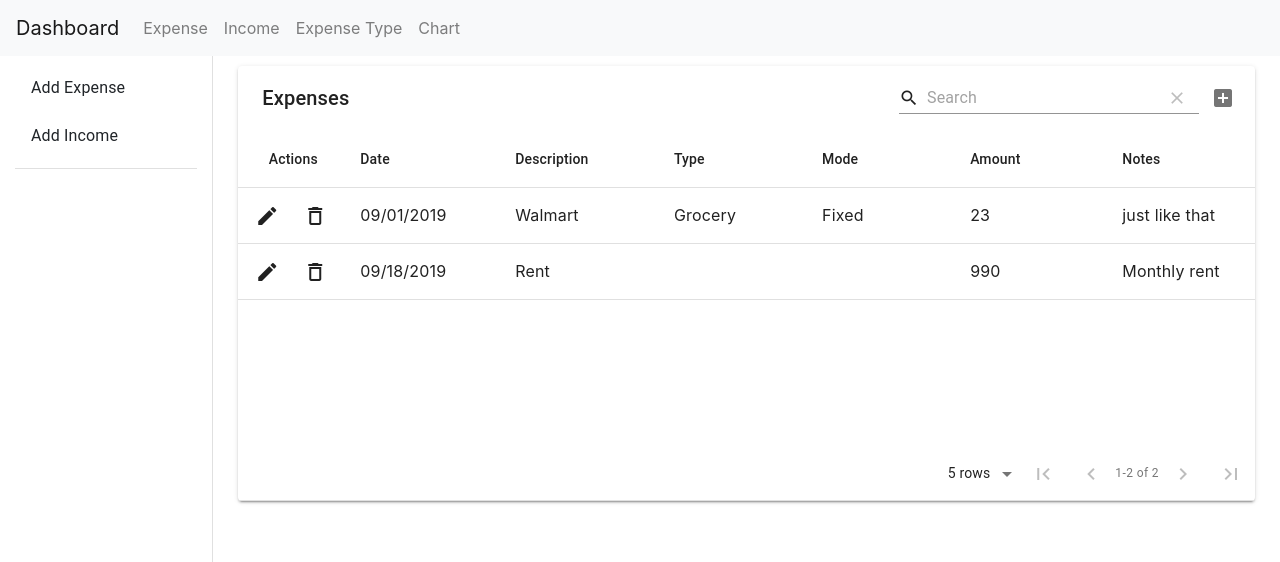
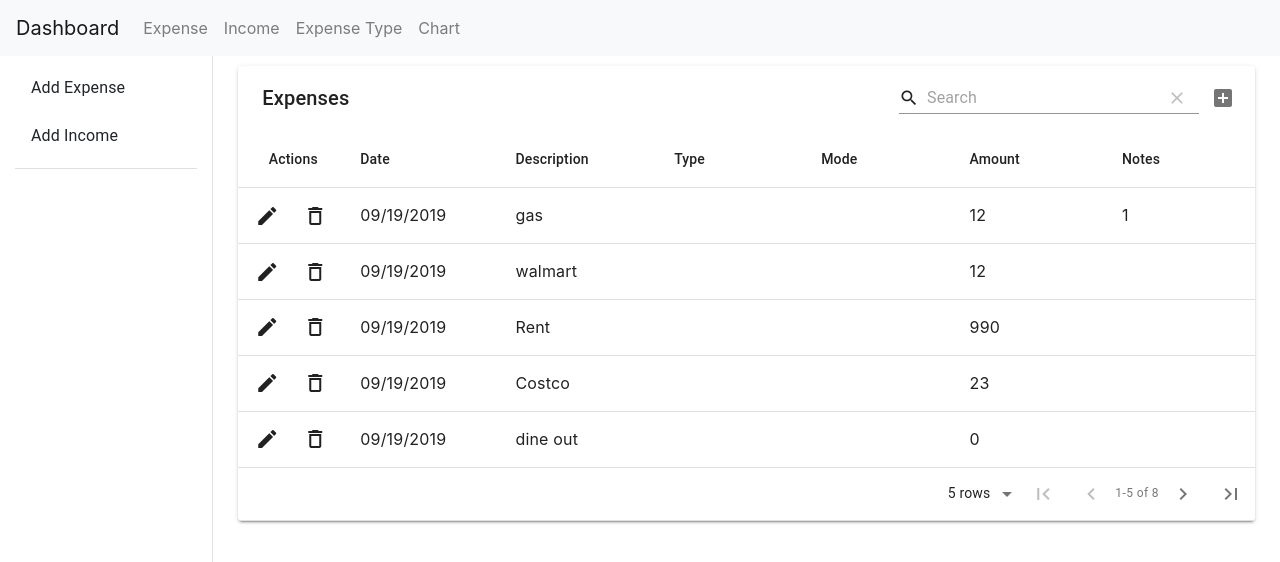
Before and after one commit to dharanimanickavasagam/expense_tracker, a React (Create React App) app: page / in a window 1280 px wide. Shown: the top 562 px of the page. Built offline with nearby package versions, Linux system fonts and the light colour scheme; data requests are answered from the project's data file.

Commit message:
adding charts

```diff
--- a/api/db.json
+++ b/api/db.json
@@ -19,29 +19,85 @@
       "name": "Grocery",
       "need": "Primary",
       "id": 4
+    },
+    {
+      "name": "Car",
+      "need": "Secondary",
+      "id": 5
     }
   ],
   "expenses": [
     {
-      "date": "09/01/2019",
-      "description": "Walmart ",
-      "type": "3",
-      "mode": "0",
-      "amount": "23",
-      "notes": "just like that",
-      "tableData": {
-        "id": 0
-      },
-      "id": 1
+      "date": "09/19/2019",
+      "description": "gas ",
+      "type": "Water",
+      "mode": "Variable",
+      "amount": "12",
+      "notes": "1",
+      "id": 3
     },
     {
-      "date": "09/18/2019",
+      "date": "09/19/2019",
+      "description": "walmart ",
+      "type": "Grocery",
+      "mode": "Variable",
+      "amount": "12",
+      "notes": "",
+      "id": 4
+    },
+    {
+      "date": "09/19/2019",
       "description": "Rent",
       "type": "Shelter",
       "mode": "Fixed",
       "amount": "990",
-      "notes": "Monthly rent ",
-      "id": 2
+      "notes": "",
+      "id": 5
+    },
+    {
+      "date": "09/19/2019",
+      "description": "Costco",
+      "type": "Grocery",
+      "mode": "Variable",
+      "amount": "23",
+      "notes": "",
+      "id": 6
+    },
+    {
+      "date": "09/19/2019",
+      "description": "dine out ",
+      "type": "Food",
+      "mode": "Fixed",
+      "amount": 0,
+      "notes": "",
+      "id": 7
+    },
+    {
+      "date": "09/19/2019",
+      "description": "water ",
+      "type": "Water",
+      "mode": "Fixed",
+      "amount": "34",
+      "notes": "",
+      "id": 8
+    },
+    {
+      "date": "09/19/2019",
+      "description": "ws",
+      "type": "Food",
+      "mode": "Fixed",
+      "amount": 0,
+      "notes": "",
+      "id": 9
+    },
+    {
+      "date": "09/19/2019",
+      "description": "Gasoline ",
+      "type": "Car",
+      "mode": "Fixed",
+      "amount": 0,
+      "notes": "",
+      "id": 10
     }
   ]
 }
--- a/package.json
+++ b/package.json
@@ -14,7 +14,6 @@
         "enzyme-adapter-react-16": "^1.14.0",
         "enzyme-to-json": "^3.4.0",
         "font-awesome": "^4.7.0",
-        "formik": "^1.5.8",
         "joi-browser": "^13.4.0",
         "lodash": "^4.17.15",
         "material-table": "^1.50.0",
@@ -30,7 +29,7 @@
         "redux": "^4.0.4",
         "redux-thunk": "^2.3.0",
         "styled-components": "^4.3.2",
-        "yup": "^0.27.0"
+        "victory": "^33.0.5"
     },
     "scripts": {
         "start": "react-scripts start",
--- a/src/actions/expense.js
+++ b/src/actions/expense.js
@@ -50,7 +50,6 @@ export const updateExpense = payload => {
 }
 
 export const deleteExpense = payload => {
-    console.log("action", payload)
     return function (dispatch) {
         return deleteExpenseService(payload)
             .then(
--- a/src/components/chart.jsx
+++ b/src/components/chart.jsx
@@ -1,9 +1,59 @@
 import React, { Component } from "react";
+import { VictoryPie } from "victory";
+import { connect } from "react-redux";
+import { getExpense } from "../actions/expense";
+import _ from "lodash";
+
 class Chart extends Component {
-  state = {};
-  render() {
-    return <h1> Charts page </h1>;
-  }
+	sampleData = [];
+
+	componentDidUpdate() {
+		this.displayChartByExpenseType();
+		getExpense();
+	}
+
+	displayChartByExpenseType = () => {
+		const sampleData = [];
+		const expenses = this.props.expenses;
+
+		const expenseTypes = expenses.map(expense => expense.type);
+		const chartData = _.countBy(expenseTypes);
+		console.log(chartData);
+
+		for (let i in chartData) {
+			sampleData.push({ x: i, y: chartData[i] });
+		}
+		return sampleData;
+	};
+
+	render() {
+		const sampleData = this.displayChartByExpenseType();
+		return (
+			<div style={{ textAlign: "center" }}>
+				<svg width={600} height={500}>
+					<VictoryPie
+						data={sampleData}
+						standalone={false}
+						colorScale={["red", "navy", "gray", "gold", "green"]}
+					/>
+				</svg>
+			</div>
+		);
+	}
 }
+const mapStateToProps = state => {
+	return {
+		expenses: state.expense.expenses
+	};
+};
 
-export default Chart;
+const mapDispatchToProps = dispatch => {
+	return {
+		getExpense: dispatch(getExpense())
+	};
+};
+
+export default connect(
+	mapStateToProps,
+	mapDispatchToProps
+)(Chart);
--- a/src/components/materialExpenseTable.jsx
+++ b/src/components/materialExpenseTable.jsx
@@ -13,18 +13,6 @@ import moment from "moment";
 
 const MaterialExpenseTable = props => {
 	const data = props.expenses;
-
-	useEffect(() => {
-		const filter = data.map(datum => {
-			const del = _.omit(datum, ["tableData"]);
-			return del;
-		});
-		setState({ columns, data: filter });
-		console.log("Updating");
-		getExpense();
-		getExpenseType();
-	}, [data, props.expenses, props.expenseTypes]);
-
 	const columns = [
 		{ title: "Date", field: "date", type: "date" },
 		{ title: "Description", field: "description" },
@@ -37,6 +25,14 @@ const MaterialExpenseTable = props => {
 		{ title: "Amount", field: "amount" },
 		{ title: "Notes", field: "notes" }
 	];
+
+	useEffect(() => {
+		const filter = data.map(datum => {
+			const del = _.omit(datum, ["tableData"]);
+			return del;
+		});
+		setState({ columns, data: filter });
+	}, [data, props.expenses, props.expenseTypes]);
 
 	const [state, setState] = useState({
 		columns,
@@ -82,7 +78,7 @@ const MaterialExpenseTable = props => {
 							const data = [...state.data];
 							data.splice(data.indexOf(oldData), 1);
 							setState({ ...state, data });
-							console.log("deleteID", oldData.id);
+
 							props.deleteExpense(oldData.id);
 						}, 600);
 					})
--- a/src/reducers/expense.js
+++ b/src/reducers/expense.js
@@ -13,7 +13,8 @@ const initialState = {
 const expense = (state = initialState, action) => {
     switch (action.type) {
         case GET_EXPENSE:
-
+            console.log("Action payload", action.payload);
+            console.log("State expenses", state.expenses);
             if (_.isEqual(action.payload.sort(), state.expenses.sort())) {
                 return Object.assign({}, state, {
                     expenses: state.expenses
@@ -30,7 +31,7 @@ const expense = (state = initialState, action) => {
                 } else {
                     id = state.expenses.slice(-1)[0].id + 1;
                 }
-                console.log("id", state.expenses.length)
+
                 return Object.assign({}, state, {
                     expenses: state.expenses.concat({
                         ...action.payload,
```
Also changed, not shown: 2 other files (tests, documents, lock files or other folders).
